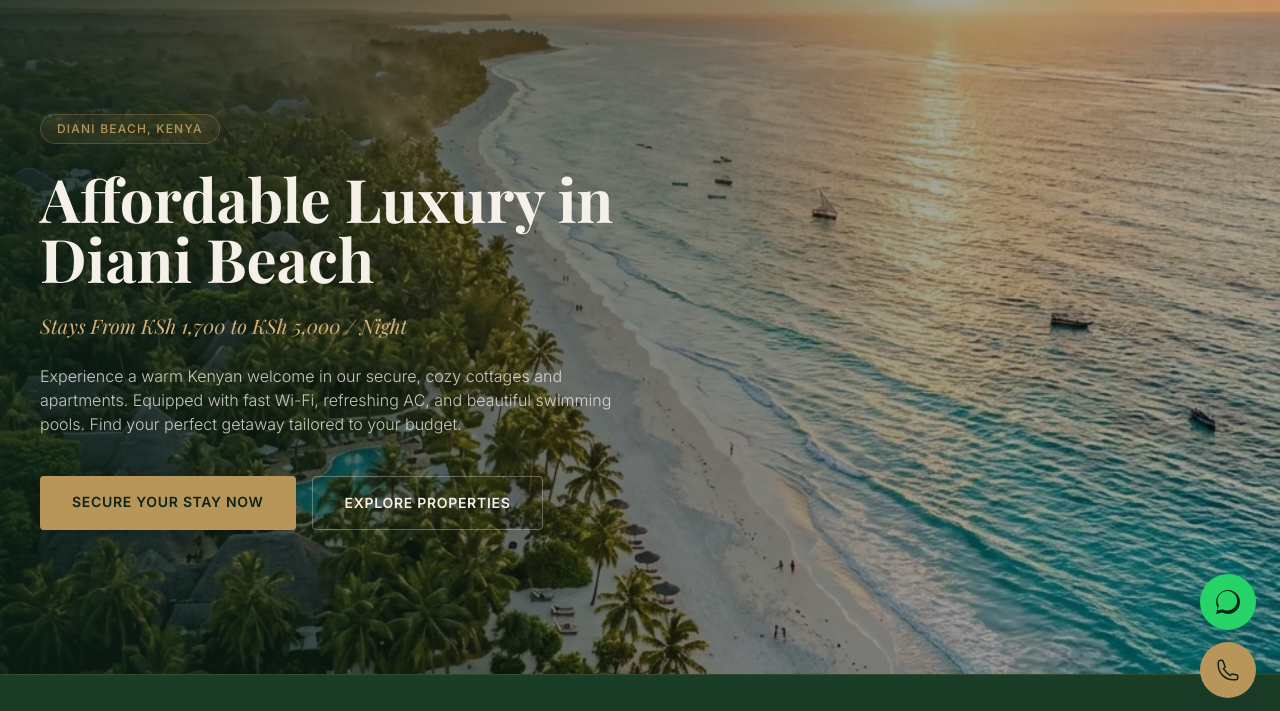
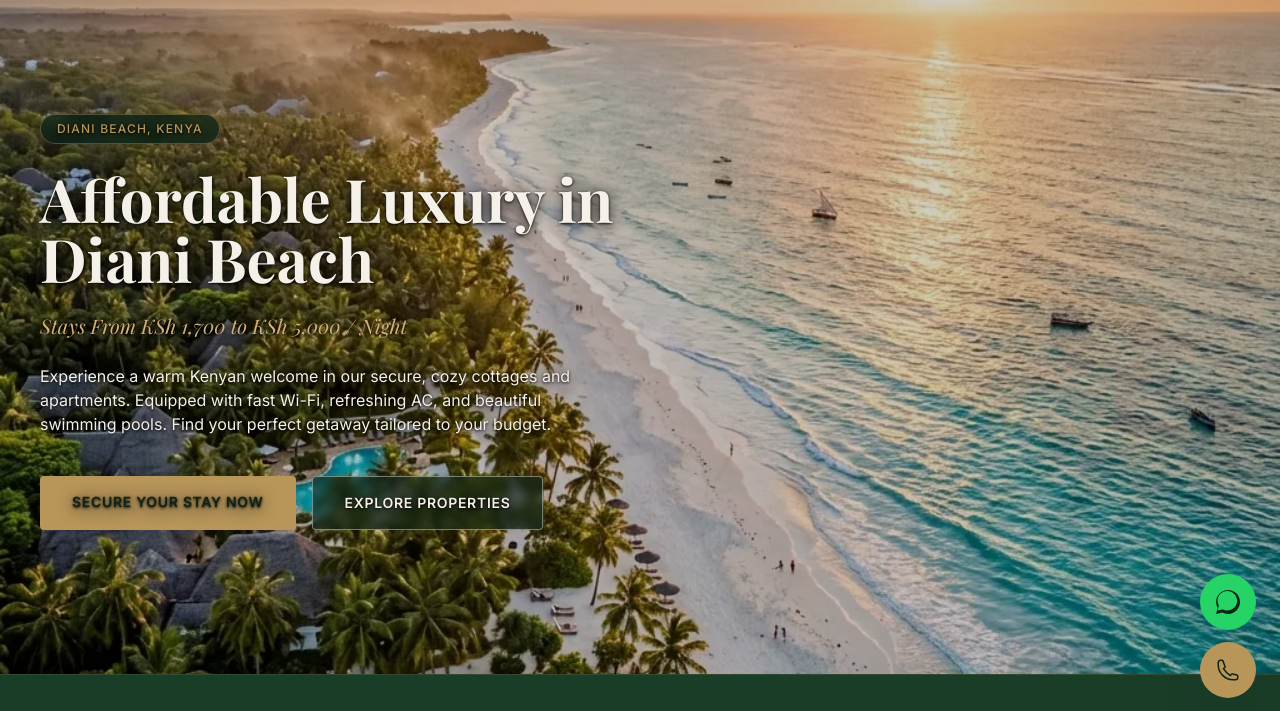
Before and after one commit to malackbwanapro-web/beakim-landing, a website: page index.html in a window 1280 px wide. Shown: the part 78-789 px from the top of the page. Drawn offline with Linux system fonts and the light colour scheme; no server answers.

Commit message:
style(hero): remove homepage hero gradient overlay and add crisp text shadow

```diff
--- a/assets/css/input.css
+++ b/assets/css/input.css
@@ -676,3 +676,8 @@ html { scroll-padding-top: calc(var(--site-header-height) + 16px); }
 :root[data-theme="light"] .card-luxury-hover:hover {
   box-shadow: 0 16px 36px -8px rgb(19 45 34 / .12), 0 0 0 1px rgb(144 122 82 / .12);
 }
+
+/* Crisp multi-layered text shadow for open hero typography without gradient overlays. */
+.hero-text-shadow {
+  text-shadow: 0 2px 16px rgba(0, 0, 0, 0.85), 0 1px 3px rgba(0, 0, 0, 0.95);
+}
--- a/index.html
+++ b/index.html
@@ -237,15 +237,14 @@
       <picture>
         <source media="(max-width: 640px)" srcset="assets/hero-bg-mobile.webp?v=2.2.3" type="image/webp" />
         <source media="(min-width: 641px)" srcset="assets/hero-bg.webp?v=2.2.3" type="image/webp" />
-        <img src="assets/hero-bg.webp?v=2.2.3" alt="Diani Beach Aerial View" width="1024" height="1024" class="w-full h-full object-cover brightness-[0.78]" decoding="async" fetchpriority="high">
+        <img src="assets/hero-bg.webp?v=2.2.3" alt="Diani Beach Aerial View" width="1024" height="1024" class="w-full h-full object-cover brightness-[0.82]" decoding="async" fetchpriority="high">
       </picture>
-      <div class="absolute inset-0 bg-gradient-to-r from-canvas/75 via-canvas/35 to-transparent"></div>
     </div>
 
     <!-- Hero Content -->
     <div class="relative z-10 max-w-7xl mx-auto px-6 py-12 md:py-24 grid md:grid-cols-2 gap-12 items-center">
-      <div class="space-y-6 max-w-xl">
-        <span class="inline-block bg-champagne/10 border border-line-accent/30 text-ink-gold text-xs font-medium tracking-widest uppercase px-4 py-1.5 rounded-full">
+      <div class="space-y-6 max-w-xl hero-text-shadow">
+        <span class="inline-block bg-canvas/75 backdrop-blur-sm border border-line-accent/40 text-ink-gold text-xs font-medium tracking-widest uppercase px-4 py-1.5 rounded-full">
           Diani Beach, Kenya
         </span>
         <h1 class="font-display text-4xl md:text-5xl lg:text-6xl text-ink-main leading-tight font-bold">
@@ -254,14 +253,14 @@
         <p class="font-display text-lg md:text-xl text-ink-accent italic">
           Stays From KSh 1,700 to KSh 5,000 / Night
         </p>
-        <p class="text-ink-main/80 leading-relaxed text-sm md:text-base">
+        <p class="text-ink-main leading-relaxed text-sm md:text-base font-normal">
           Experience a warm Kenyan welcome in our secure, cozy cottages and apartments. Equipped with fast Wi-Fi, refreshing AC, and beautiful swimming pools. Find your perfect getaway tailored to your budget.
         </p>
         <div class="pt-4 flex flex-col sm:flex-row gap-4">
           <a href="#booking-entry" class="bg-champagne hover:bg-driftwood text-deep-forest px-8 py-4 rounded font-semibold tracking-wider uppercase text-sm text-center transition duration-300 shadow-xl btn-sheen">
             Secure Your Stay Now
           </a>
-          <a href="#properties" class="border border-line-contrast/30 hover:border-line-accent text-ink-main hover:text-ink-gold px-8 py-4 rounded font-semibold tracking-wider uppercase text-sm text-center transition duration-300">
+          <a href="#properties" class="bg-canvas/60 backdrop-blur-sm border border-line-contrast/40 hover:border-line-accent text-ink-main hover:text-ink-gold px-8 py-4 rounded font-semibold tracking-wider uppercase text-sm text-center transition duration-300">
             Explore Properties
           </a>
         </div>
```
Also changed, not shown: assets/css/styles.css.
